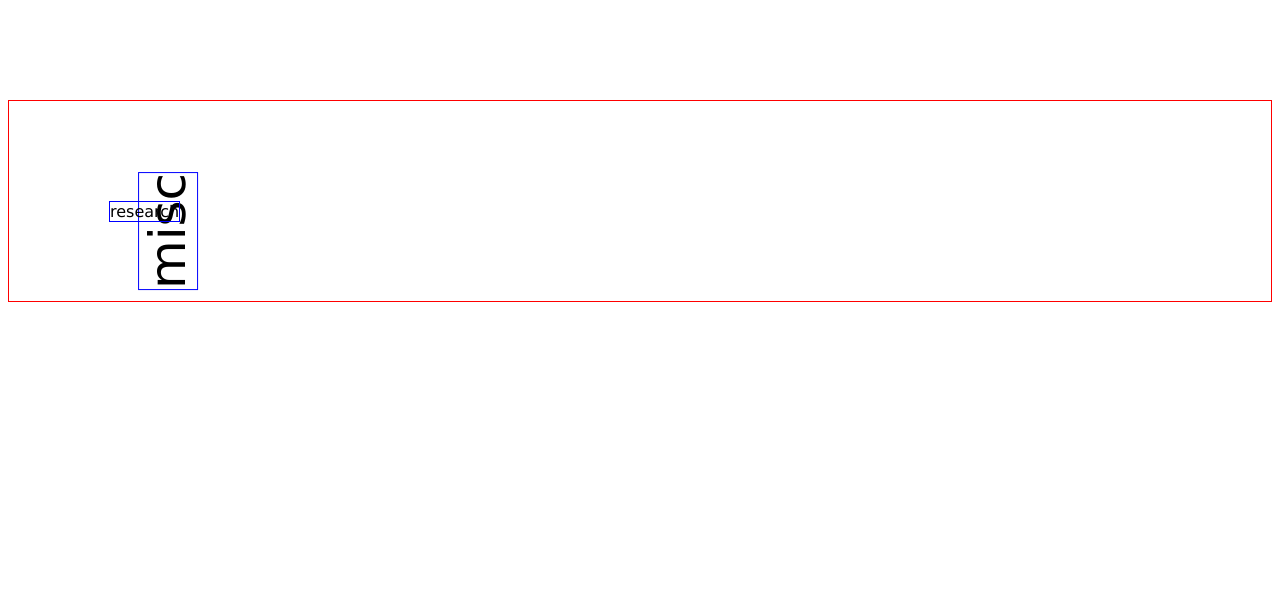
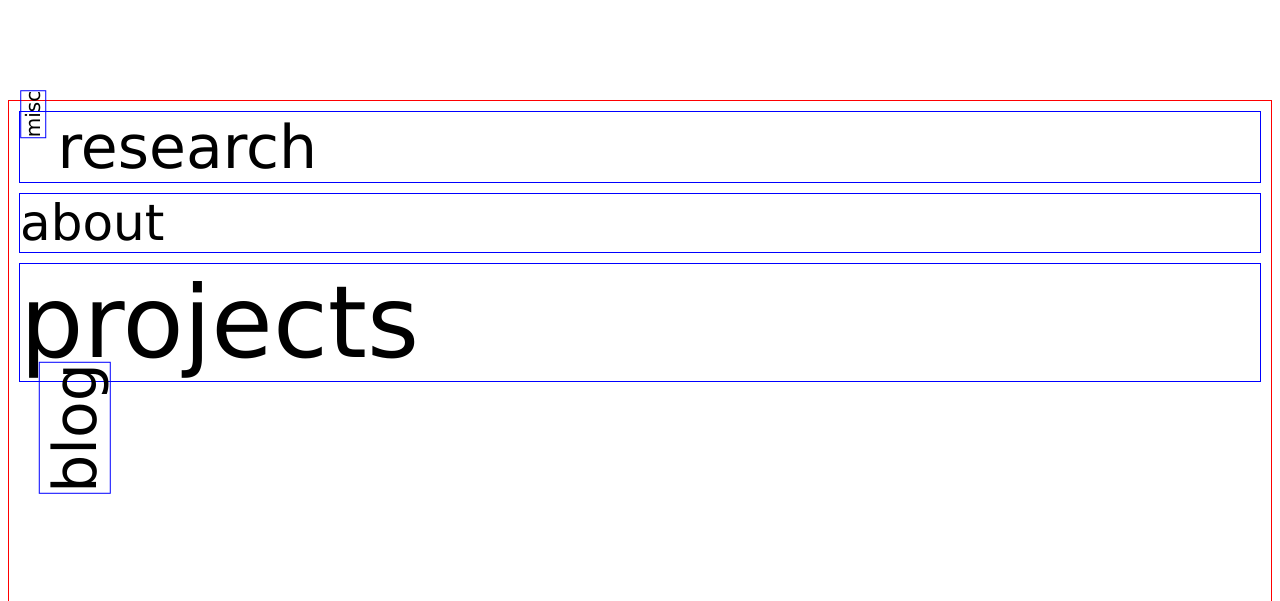
Before and after one commit to hery/splashcloud, a plain HTML site: page index.html in a window 1280 px wide. Shown: the top 601 px of the page. Drawn offline with Linux system fonts and the light colour scheme.

Commit message:
.gitignore

```diff
--- a/css/base.css
+++ b/css/base.css
@@ -1,25 +1,38 @@
+/* container */
 #splashcloud {
   font-family:verdana;
-  text-align:center;
   border:1px solid red;
   margin-top:100px;
-  padding:100px;
+  padding:0px;
+  height:500px;
 }
 
 span.vertical {
-  position:absolute;
+  margin:0px;
+  float:left;
   display:block;
-  float:right;
   -webkit-transform:rotate(-90deg);
 }
 
 span.horizontal {
-  position:absolute;
+  margin:10px;
   display:block;
-  float:right;
   -webkit-transform:rotate(0deg);
 }
 
+/* debug */
 span {
-  border:1px solid blue;
+  border:1px blue solid;
 }
+
+
+/* links decoration */
+a:link {
+  text-decoration: none;
+  color:black;
+}
+
+a:hover {
+  text-decoration:none;
+  color:blue;
+}
--- a/index.html
+++ b/index.html
@@ -8,8 +8,11 @@
 
   <body>
   <div id="splashcloud">
-    <span data-freq="25" class="vertical">misc</span>
-    <span data-freq="50" class="horizontal">research</span>
+    <span data-freq="10" class="vertical"><a href="#">misc</a></span>
+    <span data-freq="30" class="horizontal"><a href="#">research</a></span>
+    <span data-freq="25" class="horizontal"><a href="#">about</a></span>
+    <span data-freq="50" class="horizontal"><a href="#">projects</a></span>
+    <span data-freq="30" class="vertical"><a href="#">blog</a></span>
   </div>
 
   <script src="js/jquery-1.9.1.min.js"></script>
--- a/js/splashcloud.js
+++ b/js/splashcloud.js
@@ -1,4 +1,9 @@
-$('span.vertical').each(function() {
+$('span.vertical').each(function(index) {
   var freq = this.dataset.freq;
   $(this).css('font-size', freq*2);
 });
+
+$('span.horizontal').each(function(index) {
+  var freq = this.dataset.freq;
+  $(this).css('font-size', freq*2);
+});
```
Also changed, not shown: 4 other files.
